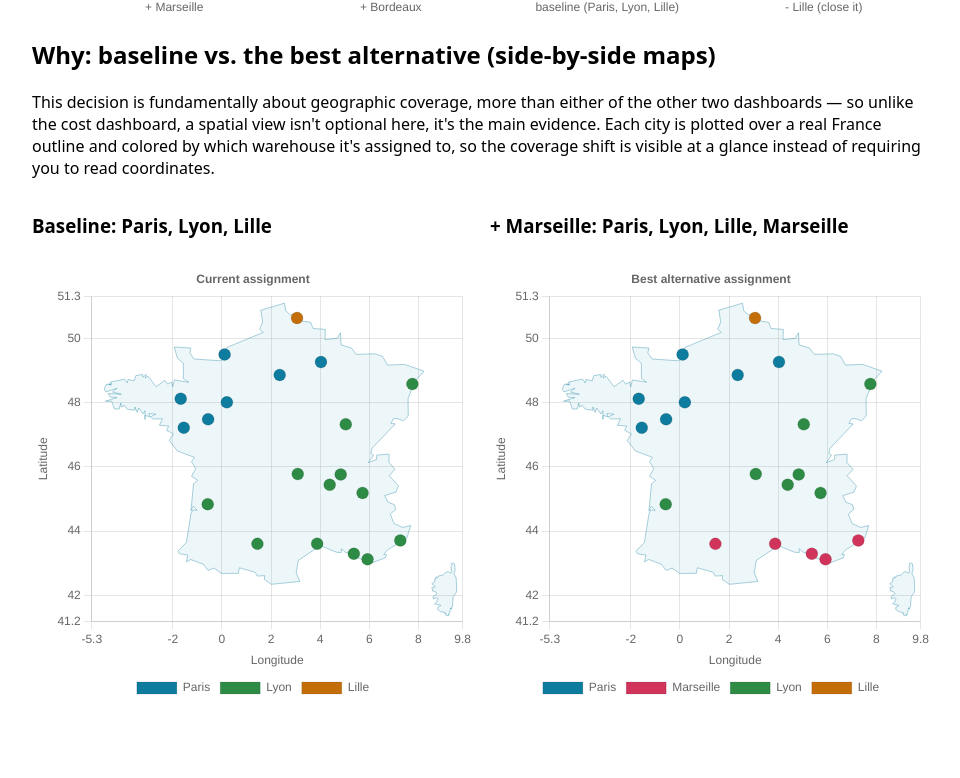
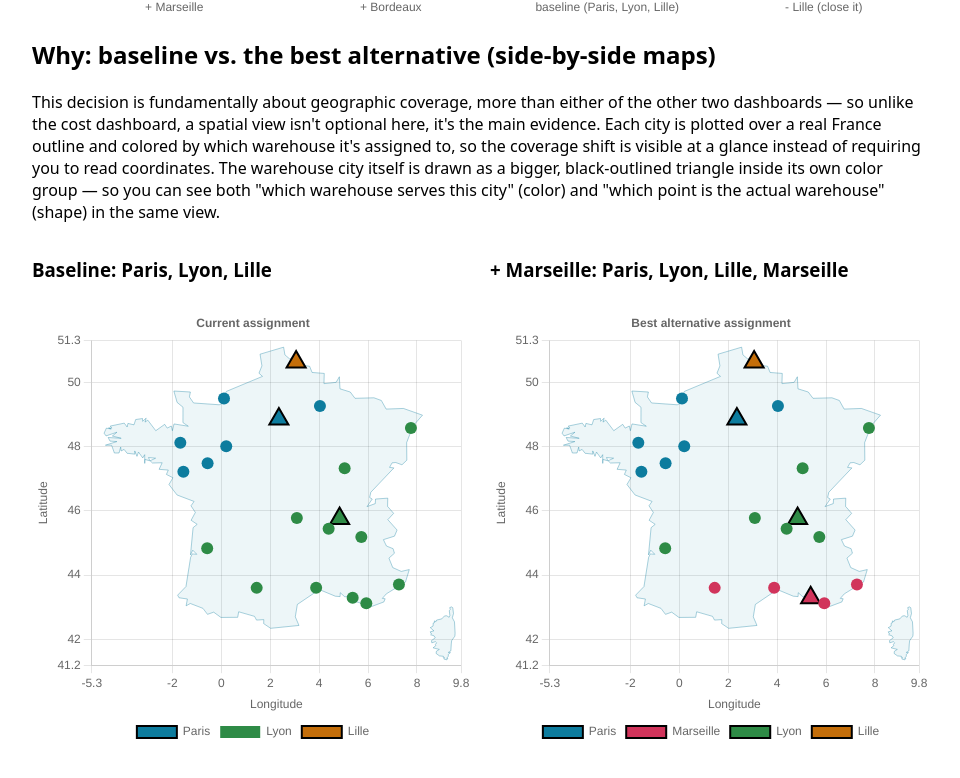
Before and after one commit to exofri/td-logistics-dashboards, a plain HTML site: page docs/network.html in a window 1280 px wide. Shown: the part 1380-2158 px from the top of the page, without its empty margins (158-1118 px from the left). Before the commit the page ends 2116 px from the top, so only its background shows below. Drawn offline with nearby package versions, Linux system fonts and the light colour scheme.

Commit message:
Update network.html

```diff
--- a/docs/network.html
+++ b/docs/network.html
@@ -30,7 +30,7 @@
   <canvas id="scenarioChart" height="260"></canvas>
 
   <h2>Why: baseline vs. the best alternative (side-by-side maps)</h2>
-  <p>This decision is fundamentally about geographic coverage, more than either of the other two dashboards — so unlike the cost dashboard, a spatial view isn't optional here, it's the main evidence. Each city is plotted over a real France outline and colored by which warehouse it's assigned to, so the coverage shift is visible at a glance instead of requiring you to read coordinates.</p>
+  <p>This decision is fundamentally about geographic coverage, more than either of the other two dashboards — so unlike the cost dashboard, a spatial view isn't optional here, it's the main evidence. Each city is plotted over a real France outline and colored by which warehouse it's assigned to, so the coverage shift is visible at a glance instead of requiring you to read coordinates. The warehouse city itself is drawn as a bigger, black-outlined triangle inside its own color group — so you can see both "which warehouse serves this city" (color) and "which point is the actual warehouse" (shape) in the same view.</p>
   <div class="maps">
     <div><h3 id="baselineTitle">Baseline</h3><canvas id="baselineMap" height="300"></canvas></div>
     <div><h3 id="altTitle">Best alternative</h3><canvas id="altMap" height="300"></canvas></div>
@@ -42,11 +42,18 @@ const WAREHOUSE_COLORS = { 'Paris': '#0d7c9e', 'Lyon': '#2e8b46', 'Lille': '#c46
 function drawMap(canvasId, cities, title) {
   const groups = {};
   cities.forEach(c => { (groups[c.warehouse] = groups[c.warehouse] || []).push(c); });
+  // Per-point (not per-dataset) style arrays: the warehouse hub itself gets a
+  // bigger triangle with a black outline, every city it serves stays a plain
+  // circle -- all still under ONE legend entry per warehouse (its color), so
+  // marking the hub doesn't double the legend the way a second dataset would.
   const datasets = Object.entries(groups).map(([wh, pts]) => ({
     label: wh,
-    data: pts.map(p => ({ x: p.lon, y: p.lat })),
+    data: pts.map(p => ({ x: p.lon, y: p.lat, city: p.city })),
     backgroundColor: WAREHOUSE_COLORS[wh] || '#888',
-    pointRadius: 6,
+    pointStyle: pts.map(p => (p.city === wh ? 'triangle' : 'circle')),
+    pointRadius: pts.map(p => (p.city === wh ? 11 : 6)),
+    pointBorderColor: pts.map(p => (p.city === wh ? '#000' : 'transparent')),
+    pointBorderWidth: pts.map(p => (p.city === wh ? 2 : 0)),
   }));
   new Chart(document.getElementById(canvasId), {
     type: 'scatter',
@@ -56,7 +63,14 @@ function drawMap(canvasId, cities, title) {
     // outline is the main evidence, not decoration.
     plugins: [franceBackgroundPlugin],
     options: {
-      plugins: { title: { display: true, text: title }, legend: { position: 'bottom' } },
+      plugins: {
+        title: { display: true, text: title },
+        legend: { position: 'bottom' },
+        tooltip: { callbacks: { label: (item) => {
+          const p = item.raw;
+          return p.city === item.dataset.label ? `${p.city} (warehouse)` : `${p.city} -> ${item.dataset.label}`;
+        } } },
+      },
       scales: {
         x: { title: { display: true, text: 'Longitude' }, min: FRANCE_BBOX.minLon, max: FRANCE_BBOX.maxLon },
         y: { title: { display: true, text: 'Latitude' }, min: FRANCE_BBOX.minLat, max: FRANCE_BBOX.maxLat },
```
